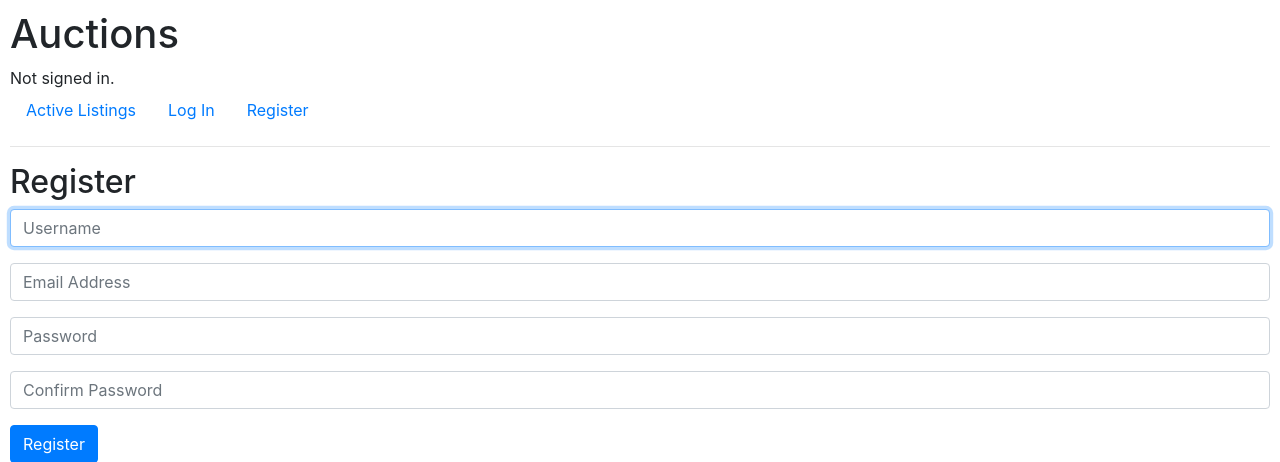
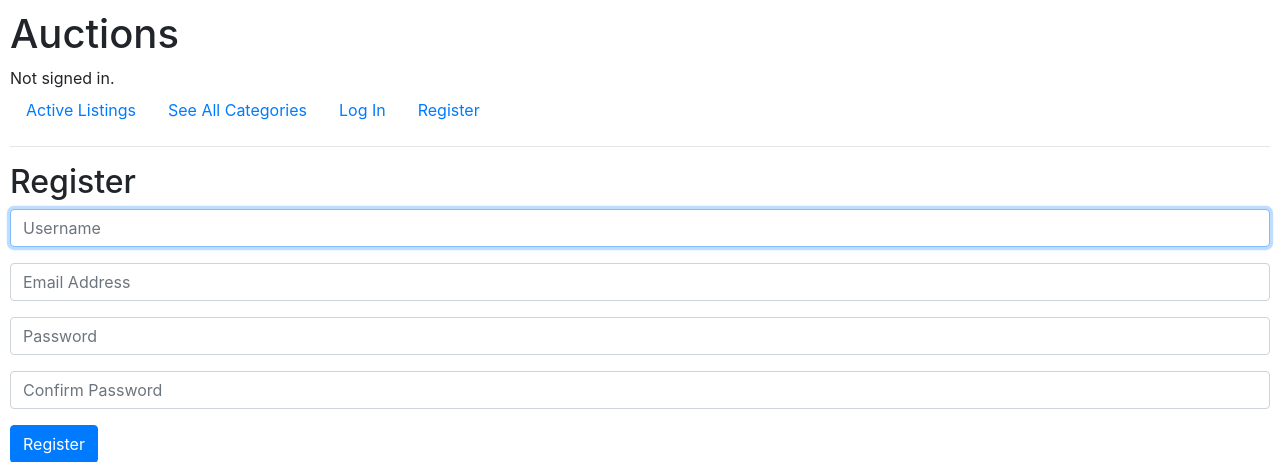
Before and after one commit to DurjaMan27/cs50w, a Django app: page /register in a window 1280 px wide. Shown: the top 462 px of the page. Run offline with Django 4.2, Linux system fonts and the light colour scheme; some libraries are stand-ins or nearby versions.

Commit message:
Added new links to layout

```diff
--- a/Project2/commerce/auctions/templates/auctions/layout.html
+++ b/Project2/commerce/auctions/templates/auctions/layout.html
@@ -20,9 +20,15 @@
             <li class="nav-item">
                 <a class="nav-link" href="{% url 'index' %}">Active Listings</a>
             </li>
+            <li class="nav-item">
+                <a class="nav-link" href="{% url 'categories' %}">See All Categories</a>
+            </li>
             {% if user.is_authenticated %}
                 <li class="nav-item">
                     <a class="nav-link" href="{% url 'logout' %}">Log Out</a>
+                </li>
+                <li class="nav-item">
+                    <a class="nav-link" href="{% url 'newlisting' %}">Create New Listing</a>
                 </li>
             {% else %}
                 <li class="nav-item">
```
